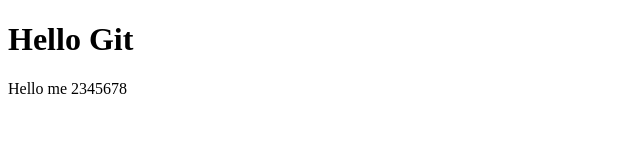
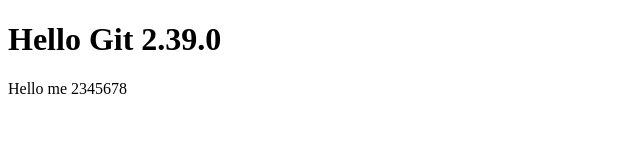
Before and after one commit to walid-physics/cs425-swe-202308-gitdemo1-walid, a plain HTML site: page index.html in a window 1280 px wide. Shown: the whole page, without its empty margins (0-640 px from the left). Drawn offline with Linux system fonts and the light colour scheme.

Commit message:
Added git version 2.39.0

```diff
--- a/index.html
+++ b/index.html
@@ -6,7 +6,7 @@
     <title>My Website</title>
 </head>
 <body>
-    <h1>Hello Git</h1>
+    <h1>Hello Git 2.39.0</h1>
     <div>
         <p>Hello me 2345678</p>
     </div>
```
